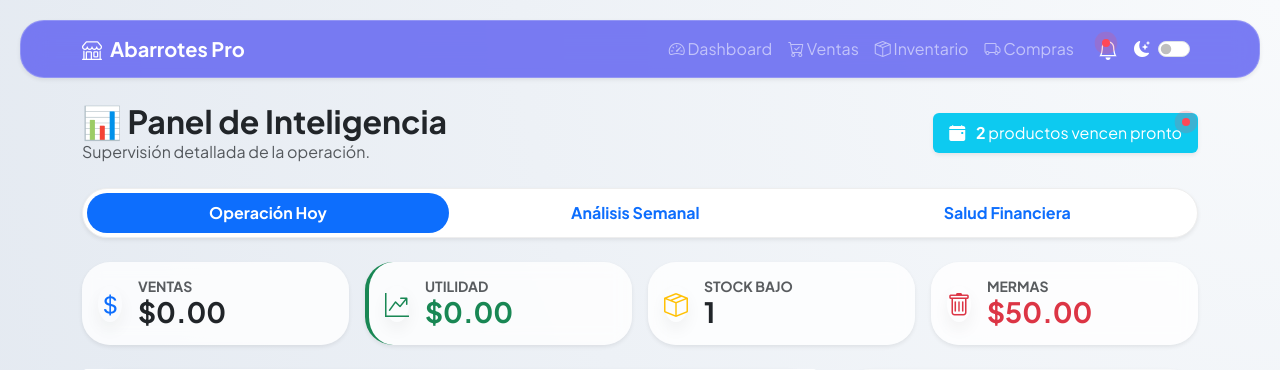
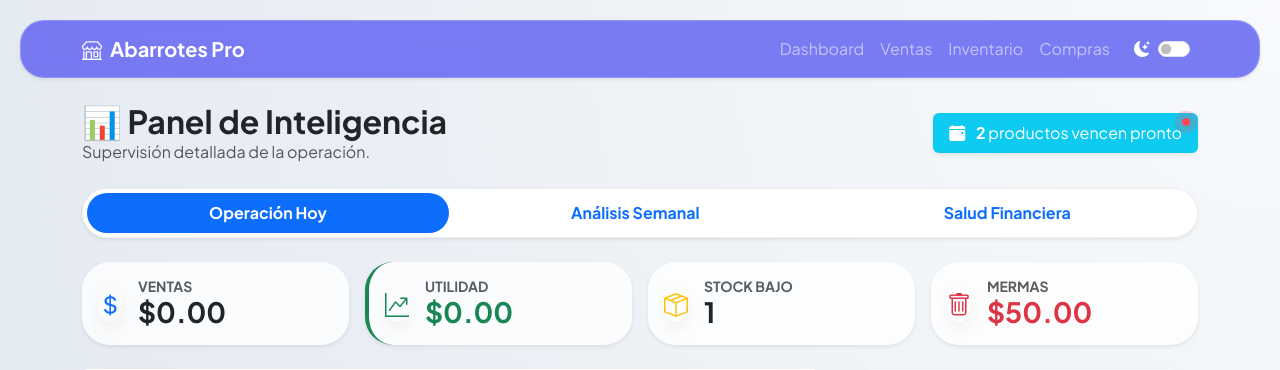
Before and after one commit to Victormanzou/ANDROID, a Flask app: page / in a window 1280 px wide. Shown: the top 370 px of the page. Run offline with Flask 3, Linux system fonts and the light colour scheme; data comes from the database, SQL or seed files in the repository.

Commit message:
Actualizar base.html

```diff
--- a/templates/base.html
+++ b/templates/base.html
@@ -4,10 +4,13 @@
     <meta charset="UTF-8">
     <meta name="viewport" content="width=device-width, initial-scale=1.0">
     <title>Sistema de Abarrotes Pro</title>
+
     <link href="https://cdn.jsdelivr.net/npm/bootstrap@5.3.0/dist/css/bootstrap.min.css" rel="stylesheet">
     <link rel="stylesheet" href="https://cdn.jsdelivr.net/npm/bootstrap-icons@1.11.0/font/bootstrap-icons.css">
     <link rel="stylesheet" href="{{ url_for('static', filename='css/style.css') }}">
+
 </head>
+
 <body>
 
     <nav class="navbar navbar-expand-lg navbar-dark bg-primary shadow-sm mb-4">
@@ -22,74 +25,38 @@
 
             <div class="collapse navbar-collapse" id="navbarNav">
                 <ul class="navbar-nav ms-auto align-items-center">
+
                     <li class="nav-item">
-                        <a class="nav-link" href="{{ url_for('index') }}"><i class="bi bi-speedometer2"></i> Dashboard</a>
-                    </li>
-                    <li class="nav-item">
-                        <a class="nav-link" href="{{ url_for('ventas') }}"><i class="bi bi-cart-check"></i> Ventas</a>
-                    </li>
-                    <li class="nav-item">
-                        <a class="nav-link" href="{{ url_for('inventario') }}"><i class="bi bi-box-seam"></i> Inventario</a>
-                    </li>
-                    <li class="nav-item">
-                        <a class="nav-link" href="{{ url_for('compras') }}"><i class="bi bi-truck"></i> Compras</a>
+                        <a class="nav-link" href="{{ url_for('index') }}">Dashboard</a>
                     </li>
 
-                    <li class="nav-item dropdown ms-lg-3 me-3">
-                        <a class="nav-link position-relative btn-noti p-0" href="#" id="notiDropdown" role="button" data-bs-toggle="dropdown" aria-expanded="false">
-                            <i class="bi bi-bell fs-5 text-white"></i>
-                            <span class="badge-pulse"></span>
-                        </a>
-                        <ul class="dropdown-menu dropdown-menu-end shadow border-0 mt-3 p-0" aria-labelledby="notiDropdown" style="width: 280px; border-radius: 15px; overflow: hidden;">
-                            <li class="px-3 py-2 bg-light border-bottom">
-                                <span class="fw-bold small text-uppercase">Avisos Recientes</span>
-                            </li>
-                            <li>
-                                <a class="dropdown-item py-3 border-bottom" href="{{ url_for('inventario') }}">
-                                    <div class="d-flex align-items-center">
-                                        <div class="bg-soft-danger text-danger p-2 rounded-circle me-3">
-                                            <i class="bi bi-exclamation-triangle"></i>
-                                        </div>
-                                        <div>
-                                            <small class="d-block fw-bold">Stock Crítico</small>
-                                            <small class="text-muted">Pan de Caja (2 unidades)</small>
-                                        </div>
-                                    </div>
-                                </a>
-                            </li>
-                            <li>
-                                <a class="dropdown-item py-3 border-bottom" href="#" data-bs-toggle="modal" data-bs-target="#modalCaducidad">
-                                    <div class="d-flex align-items-center">
-                                        <div class="bg-soft-warning text-warning p-2 rounded-circle me-3">
-                                            <i class="bi bi-clock-history"></i>
-                                        </div>
-                                        <div>
-                                            <small class="d-block fw-bold">Vencimientos</small>
-                                            <small class="text-muted">3 productos por vencer</small>
-                                        </div>
-                                    </div>
-                                </a>
-                            </li>
-                            <li class="text-center py-2">
-                                <a href="#" class="small text-primary text-decoration-none">Ver todo el historial</a>
-                            </li>
-                        </ul>
+                    <li class="nav-item">
+                        <a class="nav-link" href="{{ url_for('ventas') }}">Ventas</a>
                     </li>
 
-                    <li class="nav-item d-flex align-items-center">
+                    <li class="nav-item">
+                        <a class="nav-link" href="{{ url_for('inventario') }}">Inventario</a>
+                    </li>
+
+                    <li class="nav-item">
+                        <a class="nav-link" href="{{ url_for('compras') }}">Compras</a>
+                    </li>
+
+                    <!-- MODO OSCURO -->
+                    <li class="nav-item d-flex align-items-center ms-3">
                         <i class="bi bi-moon-stars-fill text-white me-2"></i>
                         <div class="form-check form-switch mb-0">
                             <input class="form-check-input" type="checkbox" id="darkModeToggle">
                         </div>
                     </li>
+
                 </ul>
             </div>
         </div>
     </nav>
 
     <div class="container mb-5">
-        {% block content %}
-        {% endblock %}
+        {% block content %}{% endblock %}
     </div>
 
     <script src="https://cdn.jsdelivr.net/npm/bootstrap@5.3.0/dist/js/bootstrap.bundle.min.js"></script>
@@ -97,34 +64,108 @@
     <script>
         const toggle = document.getElementById('darkModeToggle');
 
-        // Función para cambiar modo
         toggle.addEventListener('change', () => {
             document.body.classList.toggle('dark-mode');
             const mode = document.body.classList.contains('dark-mode') ? 'dark' : 'light';
             localStorage.setItem('theme', mode);
         });
 
-        // Cargar preferencia guardada
         if (localStorage.getItem('theme') === 'dark') {
+            document.body.classList.add('dark-mode');
             toggle.checked = true;
-            document.body.classList.add('dark-mode');
         }
 
-        // Estilos Inyectados para el Modo Oscuro
         const style = document.createElement('style');
         style.innerHTML = `
-            .dark-mode { background: radial-gradient(circle at top right, #0f172a, #1e293b) !important; color: #f1f5f9 !important; }
-            .dark-mode .card { background: rgba(30, 41, 59, 0.7) !important; color: white !important; border: 1px solid rgba(255,255,255,0.1); }
-            .dark-mode .text-muted { color: #94a3b8 !important; }
-            .dark-mode .table { color: white !important; }
-            .dark-mode .table-light { background: #334155 !important; color: white !important; border: none; }
-            .dark-mode .navbar { border-bottom: 1px solid rgba(255,255,255,0.1); }
-            .dark-mode .dropdown-menu { background: #1e293b !important; border: 1px solid #334155; }
-            .dark-mode .dropdown-item { color: #f1f5f9 !important; }
-            .dark-mode .dropdown-item:hover { background: #334155 !important; }
-            .dark-mode .bg-light { background: #0f172a !important; color: #f1f5f9; }
+
+        /* =========================
+           MODO OSCURO BASE
+        ========================= */
+
+        .dark-mode {
+            background: radial-gradient(circle at top right, #0f172a, #1e293b) !important;
+            color: #f1f5f9 !important;
+        }
+
+        .dark-mode .navbar {
+            border-bottom: 1px solid rgba(255,255,255,0.1);
+        }
+
+        .dark-mode .card {
+            background: rgba(30, 41, 59, 0.85) !important;
+            color: #f1f5f9 !important;
+            border: 1px solid rgba(255,255,255,0.1);
+        }
+
+        .dark-mode .text-muted {
+            color: #94a3b8 !important;
+        }
+
+        /* TABLAS */
+        .dark-mode table {
+            color: #f1f5f9 !important;
+        }
+
+        .dark-mode td,
+        .dark-mode th {
+            color: #f1f5f9 !important;
+            border-color: #334155 !important;
+        }
+
+        /* INPUTS */
+        .dark-mode input,
+        .dark-mode textarea,
+        .dark-mode select {
+            background: #0f172a !important;
+            color: #f1f5f9 !important;
+            border: 1px solid #334155 !important;
+        }
+
+        .dark-mode input::placeholder {
+            color: #94a3b8 !important;
+        }
+
+        /* BOTONES */
+        .dark-mode .btn-light {
+            background: #334155 !important;
+            color: #f1f5f9 !important;
+            border: 1px solid #475569 !important;
+        }
+
+        .dark-mode .btn-outline-secondary {
+            color: #f1f5f9 !important;
+            border-color: #64748b !important;
+        }
+
+        /* DROPDOWNS */
+        .dark-mode .dropdown-menu {
+            background: #1e293b !important;
+            border: 1px solid #334155;
+        }
+
+        .dark-mode .dropdown-item {
+            color: #f1f5f9 !important;
+        }
+
+        .dark-mode .dropdown-item:hover {
+            background: #334155 !important;
+        }
+
+        /* ALERTAS */
+        .dark-mode .alert {
+            background: #1e293b !important;
+            color: #f1f5f9 !important;
+            border: 1px solid #334155 !important;
+        }
+
+        /* TRANSICIÓN SUAVE */
+        body, .card, table, input {
+            transition: all 0.25s ease;
+        }
+
         `;
         document.head.appendChild(style);
     </script>
+
 </body>
 </html>
```
